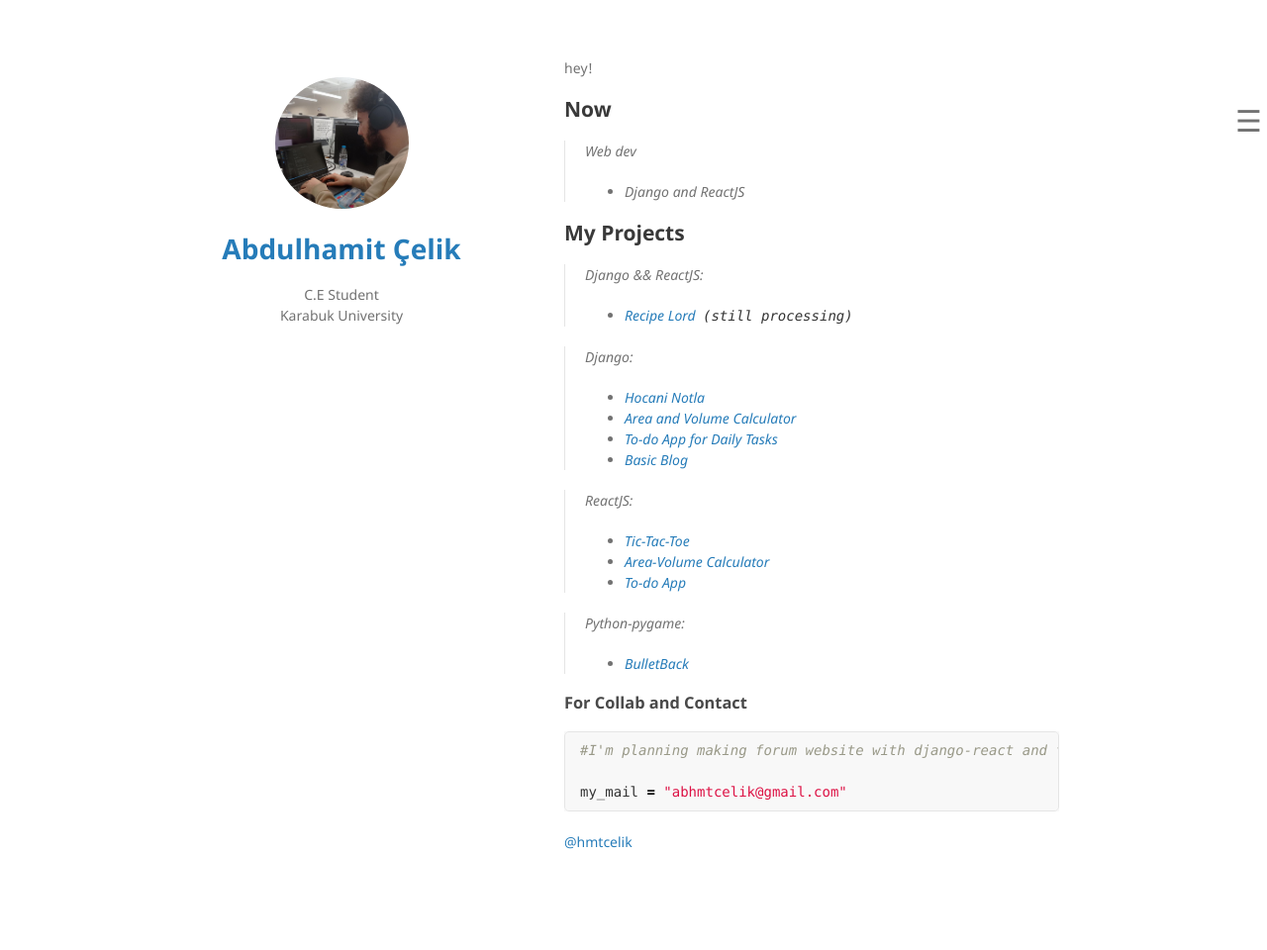
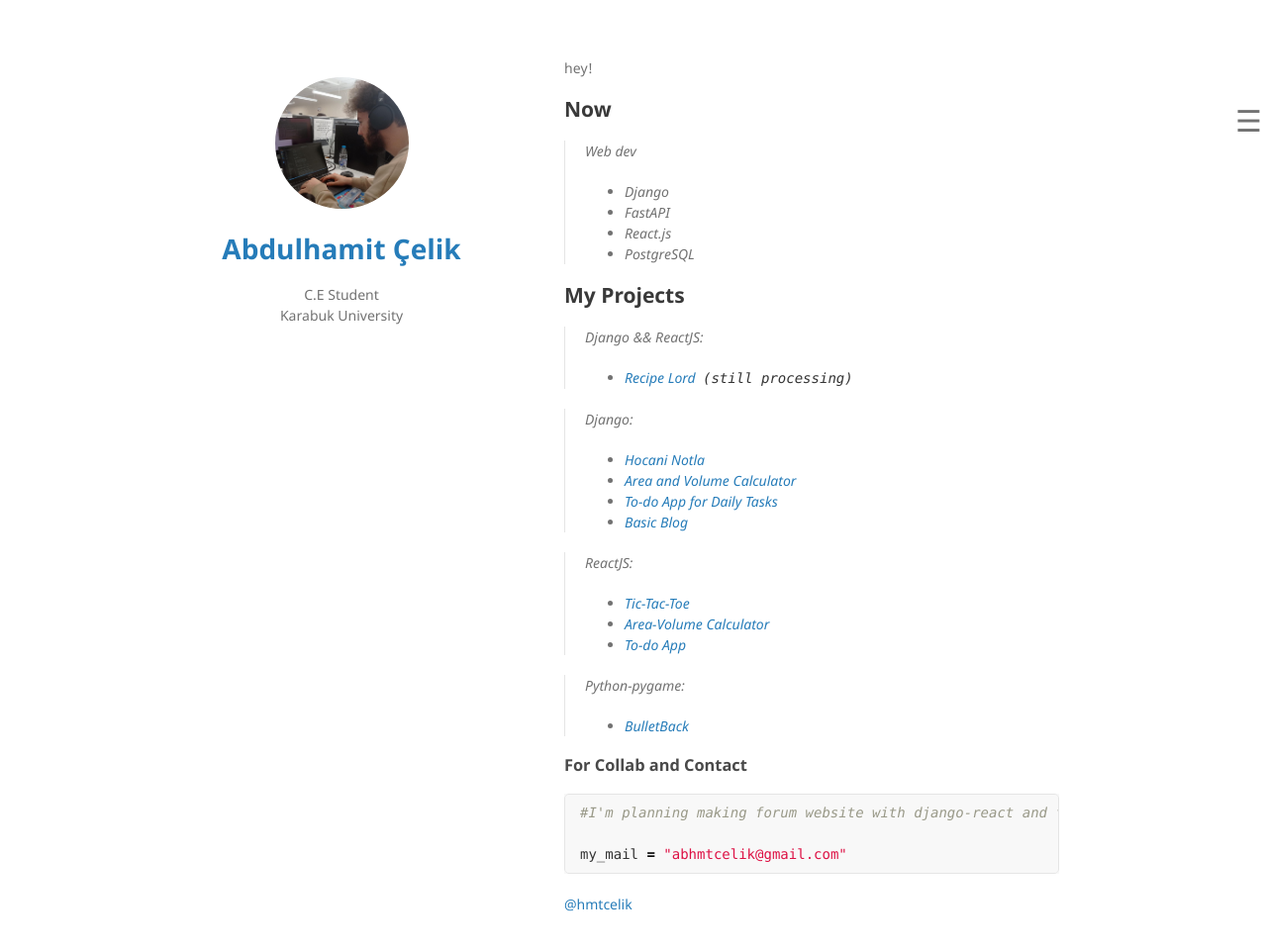
Before and after one commit to hmtcelik/my-resume, a Jekyll site: the page built from index.md, in a window 1280 px wide and 994 px high. Shown: the top 960 px of the window at 99% size. Built offline with Jekyll 4.4.1, drawn with Linux system fonts in a browser that asks for light colours; nearby versions of some CDN libraries; library files that are not in the unit come from our copies.

Commit message:
Update index.md

```diff
--- a/index.md
+++ b/index.md
@@ -7,7 +7,10 @@ hey!
 ## Now
 
 >Web dev
-  - Django and ReactJS
+  - Django
+  - FastAPI
+  - React.js
+  - PostgreSQL
 
 ## My Projects
 
```
